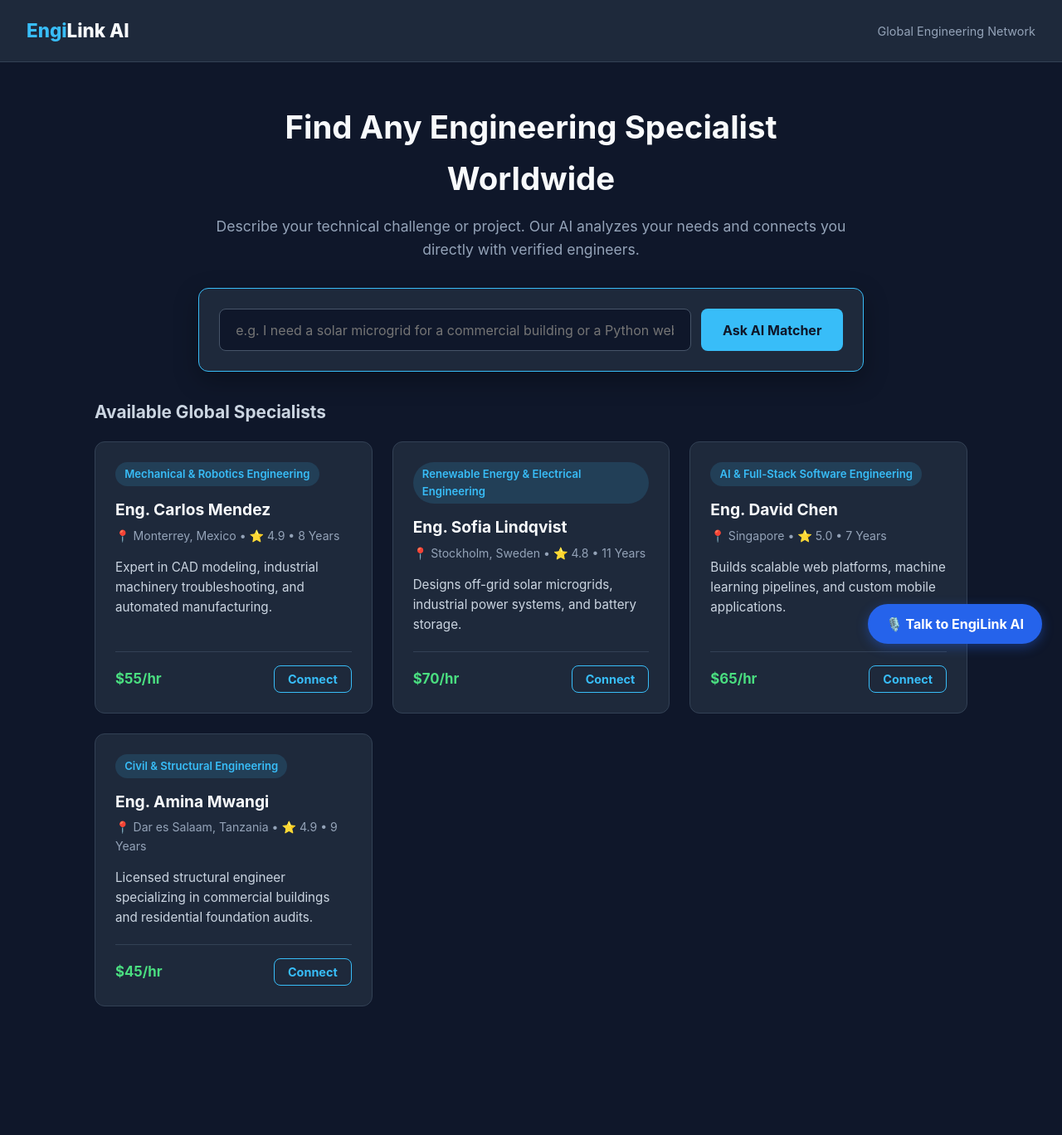
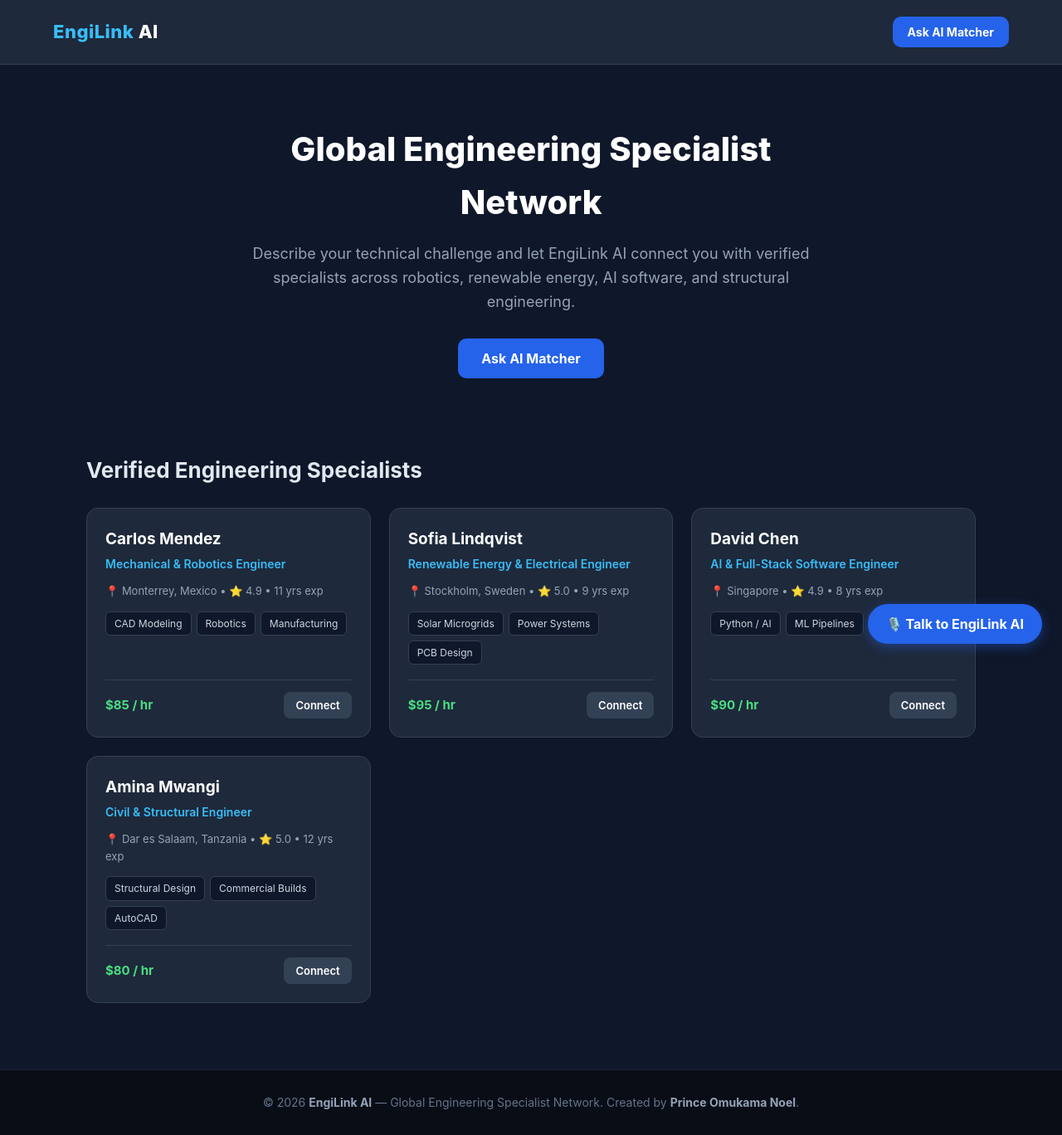
Before and after one commit to princetechpro0101-byte/engilink-ai, a Flask app: page / in a window 1280 px wide. Shown: the whole page at 83% size. Before the commit the page ends 1213 px from the top, so only its background shows below. Run offline with Flask 3, Linux system fonts and the light colour scheme; data comes from the database, SQL or seed files in the repository.

Commit message:
Deploy complete index.html with fixed AI companion

```diff
--- a/templates/index.html
+++ b/templates/index.html
@@ -1,154 +1,173 @@
+
+
+
+
+
+
+
 <!DOCTYPE html>
 <html lang="en">
 <head>
-    <meta name="google-site-verification" content="3tnwrVSai9Bf6vK3lCsq0T48Xs1h2ENGOa6Dm3FZsqg" />
   <meta charset="UTF-8">
   <meta name="viewport" content="width=device-width, initial-scale=1.0">
+  <meta name="author" content="Prince Omukama Noel">
+  <meta name="description" content="EngiLink AI - Global Engineering Specialist Network connecting clients with verified mechanical, electrical, software, and civil engineers.">
+  <meta name="google-site-verification" content="3tnwrVSai9Bf6vK3lCsq0T48Xs1h2ENGOa6Dm3FZsqg" />
   <title>EngiLink AI — Global Engineering Specialist Network</title>
   <style>
     * { box-sizing: border-box; margin: 0; padding: 0; font-family: -apple-system, BlinkMacSystemFont, "Segoe UI", Roboto, sans-serif; }
     body { background: #0f172a; color: #f8fafc; line-height: 1.6; }
-        header { background: #1e293b; padding: 1.2rem 2rem; border-bottom: 1px solid #334155; display: flex; justify-content: space-between; align-items: center; }
-        .logo { font-size: 1.4rem; font-weight: 800; color: #38bdf8; }
-        .logo span { color: #f8fafc; }
-        .hero { max-width: 850px; margin: 3rem auto 2rem; padding: 0 1.5rem; text-align: center; }
-        .hero h1 { font-size: 2.4rem; margin-bottom: 0.8rem; }
-        .hero p { color: #94a3b8; font-size: 1.1rem; margin-bottom: 2rem; }
-        .ai-box { background: #1e293b; border: 1px solid #38bdf8; border-radius: 12px; padding: 1.5rem; box-shadow: 0 10px 30px rgba(0,0,0,0.3); }
-        .input-group { display: flex; gap: 0.8rem; flex-wrap: wrap; }
-        input[type="text"] { flex: 1; min-width: 260px; padding: 0.9rem 1.2rem; border-radius: 8px; border: 1px solid #475569; background: #0f172a; color: #fff; font-size: 1rem; }
-        input[type="text"]:focus { outline: none; border-color: #38bdf8; }
-        button { background: #38bdf8; color: #0f172a; font-weight: 700; border: none; padding: 0.9rem 1.6rem; border-radius: 8px; cursor: pointer; font-size: 1rem; transition: 0.2s; }
-        button:hover { background: #7dd3fc; }
-        #ai-response { margin-top: 1.2rem; padding: 1rem; background: #0f172a; border-left: 4px solid #38bdf8; border-radius: 6px; text-align: left; display: none; color: #e2e8f0; }
-        .container { max-width: 1100px; margin: 2rem auto 4rem; padding: 0 1.5rem; }
-        .section-title { font-size: 1.3rem; margin-bottom: 1.2rem; color: #cbd5e1; }
-        .grid { display: grid; grid-template-columns: repeat(auto-fill, minmax(310px, 1fr)); gap: 1.5rem; }
-        .card { background: #1e293b; border: 1px solid #334155; border-radius: 12px; padding: 1.5rem; display: flex; flex-direction: column; justify-content: space-between; transition: transform 0.2s; }
-        .card:hover { transform: translateY(-4px); border-color: #38bdf8; }
-        .badge { display: inline-block; background: rgba(56, 189, 248, 0.15); color: #38bdf8; padding: 0.25rem 0.7rem; border-radius: 999px; font-size: 0.82rem; font-weight: 600; margin-bottom: 0.8rem; }
-        .card h3 { font-size: 1.2rem; margin-bottom: 0.3rem; }
-        .meta { font-size: 0.88rem; color: #94a3b8; margin-bottom: 0.9rem; }
-        .bio { font-size: 0.95rem; color: #cbd5e1; margin-bottom: 1.2rem; }
-        .card-footer { display: flex; justify-content: space-between; align-items: center; border-top: 1px solid #334155; padding-top: 1rem; }
-        .rate { font-weight: 700; color: #4ade80; font-size: 1.05rem; }
-        .hire-btn { background: transparent; border: 1px solid #38bdf8; color: #38bdf8; padding: 0.45rem 1rem; font-size: 0.9rem; }
-        .hire-btn:hover { background: #38bdf8; color: #0f172a; }
+    header { background: #1e293b; padding: 20px 5%; display: flex; justify-content: space-between; align-items: center; border-bottom: 1px solid #334155; }
+    .logo { font-size: 22px; font-weight: 800; color: #38bdf8; letter-spacing: 0.5px; }
+    .logo span { color: #ffffff; }
+    .hero { text-align: center; padding: 70px 5% 50px; max-width: 850px; margin: 0 auto; }
+    .hero h1 { font-size: 40px; font-weight: 800; margin-bottom: 16px; color: #ffffff; }
+    .hero p { font-size: 18px; color: #94a3b8; margin-bottom: 30px; }
+    .btn-primary { background: #2563eb; color: #ffffff; border: none; padding: 14px 28px; border-radius: 10px; font-size: 16px; font-weight: 700; cursor: pointer; transition: 0.2s; }
+    .btn-primary:hover { background: #1d4ed8; }
+    .directory { padding: 40px 5% 80px; max-width: 1200px; margin: 0 auto; }
+    .directory h2 { font-size: 26px; margin-bottom: 24px; color: #e2e8f0; }
+    .grid { display: grid; grid-template-columns: repeat(auto-fit, minmax(260px, 1fr)); gap: 22px; }
+    .card { background: #1e293b; border: 1px solid #334155; border-radius: 14px; padding: 22px; display: flex; flex-direction: column; justify-content: space-between; }
+    .card h3 { font-size: 19px; color: #ffffff; margin-bottom: 4px; }
+    .role { color: #38bdf8; font-size: 14px; font-weight: 600; margin-bottom: 10px; }
+    .meta { font-size: 13px; color: #94a3b8; margin-bottom: 14px; }
+    .skills { display: flex; flex-wrap: wrap; gap: 6px; margin-bottom: 18px; }
+    .tag { background: #0f172a; color: #cbd5e1; padding: 4px 10px; border-radius: 6px; font-size: 12px; border: 1px solid #334155; }
+    .card-footer { display: flex; justify-content: space-between; align-items: center; border-top: 1px solid #334155; padding-top: 14px; }
+    .rate { font-weight: 700; color: #4ade80; font-size: 15px; }
+    .btn-connect { background: #334155; color: #ffffff; border: none; padding: 8px 14px; border-radius: 8px; font-size: 13px; font-weight: 600; cursor: pointer; }
+    .btn-connect:hover { background: #2563eb; }
+    footer { background: #090d16; text-align: center; padding: 28px 5%; border-top: 1px solid #1e293b; color: #64748b; font-size: 14px; }
+    footer strong { color: #94a3b8; }
   </style>
 </head>
 <body>
 
   <header>
-    <div class="logo">Engi<span>Link AI</span></div>
-    <div style="color: #94a3b8; font-size: 0.9rem;">Global Engineering Network</div>
+    <div class="logo">EngiLink <span>AI</span></div>
+    <button onclick="openAIMode()" class="btn-primary" style="padding: 10px 18px; font-size: 14px;">Ask AI Matcher</button>
   </header>
 
   <section class="hero">
-    <h1>Find Any Engineering Specialist Worldwide</h1>
-    <p>Describe your technical challenge or project. Our AI analyzes your needs and connects you directly with verified engineers.</p>
+    <h1>Global Engineering Specialist Network</h1>
+    <p>Describe your technical challenge and let EngiLink AI connect you with verified specialists across robotics, renewable energy, AI software, and structural engineering.</p>
+    <button onclick="openAIMode()" class="btn-primary">Ask AI Matcher</button>
+  </section>
 
-    <div class="ai-box">
-        <div class="input-group">
-            <input type="text" id="problemInput" placeholder="e.g. I need a solar microgrid for a commercial building or a Python web app..." />
-            <button onclick="findSpecialist()">Ask AI Matcher</button>
+  <section class="directory">
+    <h2>Verified Engineering Specialists</h2>
+    <div class="grid">
+
+      <div class="card">
+        <div>
+          <h3>Carlos Mendez</h3>
+          <div class="role">Mechanical &amp; Robotics Engineer</div>
+          <div class="meta">📍 Monterrey, Mexico • ⭐ 4.9 • 11 yrs exp</div>
+          <div class="skills">
+            <span class="tag">CAD Modeling</span>
+            <span class="tag">Robotics</span>
+            <span class="tag">Manufacturing</span>
           </div>
-        <div id="ai-response"></div>
+        </div>
+        <div class="card-footer">
+          <span class="rate">$85 / hr</span>
+          <button onclick="openAIMode()" class="btn-connect">Connect</button>
+        </div>
+      </div>
+
+      <div class="card">
+        <div>
+          <h3>Sofia Lindqvist</h3>
+          <div class="role">Renewable Energy &amp; Electrical Engineer</div>
+          <div class="meta">📍 Stockholm, Sweden • ⭐ 5.0 • 9 yrs exp</div>
+          <div class="skills">
+            <span class="tag">Solar Microgrids</span>
+            <span class="tag">Power Systems</span>
+            <span class="tag">PCB Design</span>
+          </div>
+        </div>
+        <div class="card-footer">
+          <span class="rate">$95 / hr</span>
+          <button onclick="openAIMode()" class="btn-connect">Connect</button>
+        </div>
+      </div>
+
+      <div class="card">
+        <div>
+          <h3>David Chen</h3>
+          <div class="role">AI &amp; Full-Stack Software Engineer</div>
+          <div class="meta">📍 Singapore • ⭐ 4.9 • 8 yrs exp</div>
+          <div class="skills">
+            <span class="tag">Python / AI</span>
+            <span class="tag">ML Pipelines</span>
+            <span class="tag">Web Platforms</span>
+          </div>
+        </div>
+        <div class="card-footer">
+          <span class="rate">$90 / hr</span>
+          <button onclick="openAIMode()" class="btn-connect">Connect</button>
+        </div>
+      </div>
+
+      <div class="card">
+        <div>
+          <h3>Amina Mwangi</h3>
+          <div class="role">Civil &amp; Structural Engineer</div>
+          <div class="meta">📍 Dar es Salaam, Tanzania • ⭐ 5.0 • 12 yrs exp</div>
+          <div class="skills">
+            <span class="tag">Structural Design</span>
+            <span class="tag">Commercial Builds</span>
+            <span class="tag">AutoCAD</span>
+          </div>
+        </div>
+        <div class="card-footer">
+          <span class="rate">$80 / hr</span>
+          <button onclick="openAIMode()" class="btn-connect">Connect</button>
+        </div>
+      </div>
+
     </div>
   </section>
 
-<section class="container">
-    <h2 class="section-title" id="resultsHeading">Available Global Specialists</h2>
-    <div class="grid" id="engineersGrid">
-        {% for eng in engineers %}
-        <div class="card">
-            <div>
-                <span class="badge">{{ eng.specialty }}</span>
-                <h3>{{ eng.name }}</h3>
-                <div class="meta">📍 {{ eng.location }} • ⭐ {{ eng.rating }} • {{ eng.experience }}</div>
-                <p class="bio">{{ eng.bio }}</p>
-            </div>
-            <div class="card-footer">
-                <span class="rate">{{ eng.rate }}</span>
-                <button class="hire-btn" onclick="alert('Consultation request sent to {{ eng.name }}!')">Connect</button>
-            </div>
-        </div>
-        {% endfor %}
-    </div>
-</section>
+  <footer>
+    <p>&copy; 2026 <strong>EngiLink AI</strong> — Global Engineering Specialist Network. Created by <strong>Prince Omukama Noel</strong>.</p>
+  </footer>
 
-<script>
-async function findSpecialist() {
-    const query = document.getElementById("problemInput").value;
-    const responseBox = document.getElementById("ai-response");
-    const grid = document.getElementById("engineersGrid");
-    const heading = document.getElementById("resultsHeading");
-
-    responseBox.style.display = "block";
-    responseBox.innerHTML = "Analyzing project requirements...";
-
-    const res = await fetch("/api/match", {
-        method: "POST",
-        headers: { "Content-Type": "application/json" },
-        body: JSON.stringify({ query })
-    });
-    const data = await res.json();
-
-    responseBox.innerHTML = data.ai_summary;
-    heading.innerText = `Recommended Specialists (${data.matches.length})`;
-
-    grid.innerHTML = data.matches.map(eng => `
-        <div class="card">
-            <div>
-                <span class="badge">${eng.specialty}</span>
-                <h3>${eng.name}</h3>
-                <div class="meta">📍 ${eng.location} • ⭐ ${eng.rating} • ${eng.experience}</div>
-                <p class="bio">${eng.bio}</p>
-            </div>
-            <div class="card-footer">
-                <span class="rate">${eng.rate}</span>
-                <button class="hire-btn" onclick="alert('Consultation request sent to ${eng.name}!')">Connect</button>
-            </div>
-        </div>
-    `).join("");
-}
-
-document.getElementById("problemInput").addEventListener("keypress", function(e) {
-    if (e.key === "Enter") findSpecialist();
-});
-</script>
-<!-- STEP 2: Floating AI Mode Button -->
+  <!-- Floating AI Mode Button -->
   <button onclick="openAIMode()" style="position:fixed; bottom:24px; right:24px; background:#2563eb; color:white; border:none; padding:14px 22px; border-radius:50px; font-size:16px; font-weight:bold; cursor:pointer; box-shadow:0 4px 14px rgba(37,99,235,0.4); z-index:999;">
     🎙️ Talk to EngiLink AI
   </button>
-<!-- STEP 3: Expressive AI Chat & Voice Modal -->
-<div id="aiModal" style="display:none; position:fixed; inset:0; background:rgba(15,23,42,0.75); z-index:1000; align-items:center; justify-content:center; padding:16px;">
-<div style="background:#ffffff; width:100%; max-width:480px; border-radius:16px; overflow:hidden; box-shadow:0 20px 25px -5px rgba(0,0,0,0.2); font-family:sans-serif;">
 
-    <!-- Top Header: Shows AI Avatar Emoji & Current Emotion -->
+  <!-- Expressive AI Chat & Voice Modal -->
+  <div id="aiModal" style="display:none; position:fixed; inset:0; background:rgba(15,23,42,0.8); z-index:1000; align-items:center; justify-content:center; padding:16px;">
+    <div style="background:#ffffff; width:100%; max-width:480px; border-radius:16px; overflow:hidden; box-shadow:0 20px 25px -5px rgba(0,0,0,0.3); color:#1e293b;">
+
+      <!-- Header with Live Emotion Indicator -->
       <div style="background:#1e293b; color:white; padding:16px 20px; display:flex; justify-content:space-between; align-items:center;">
         <div style="display:flex; align-items:center; gap:10px;">
           <span id="aiAvatar" style="font-size:28px;">😊</span>
           <div>
             <div style="font-weight:bold; font-size:16px;">EngiLink Companion</div>
-        <div id="aiMoodLabel" style="font-size:12px; color:#94a3b8;">Mood: Warm & Ready</div>
+            <div id="aiMoodLabel" style="font-size:12px; color:#94a3b8;">Mood: Warm &amp; Ready</div>
           </div>
         </div>
         <button onclick="closeAIMode()" style="background:none; border:none; color:#94a3b8; font-size:22px; cursor:pointer;">✕</button>
       </div>
 
-    <!-- Middle Area: Scrollable Chat Messages -->
+      <!-- Chat History -->
       <div id="aiChatBox" style="height:320px; overflow-y:auto; padding:16px; background:#f8fafc; display:flex; flex-direction:column; gap:12px;">
-    <div style="background:#e2e8f0; color:#1e293b; padding:12px 14px; border-radius:12px; max-width:85%; align-self:flex-start; line-height:1.4;">
+        <div style="background:#e2e8f0; color:#1e293b; padding:12px 14px; border-radius:12px; max-width:85%; align-self:flex-start; line-height:1.4; font-size:14px;">
           Hey there! 👋 I'm your EngiLink engineering partner. Whether you're stressed over a broken circuit, excited about a new build, or just want to chat—talk or type to me!
         </div>
       </div>
 
-    <!-- Bottom Area: Mic Button, Text Input & Send Button -->
+      <!-- Input & Speech Controls -->
       <div style="padding:12px; background:white; border-top:1px solid #e2e8f0; display:flex; gap:8px; align-items:center;">
         <button id="micBtn" onclick="toggleVoiceInput()" title="Speak" style="background:#ef4444; color:white; border:none; width:44px; height:44px; border-radius:50%; font-size:18px; cursor:pointer; flex-shrink:0;">
           🎤
-    /button>
-    input id="aiUserInput" type="text" placeholder="Ask anything or talk engineering..." onkeypress="if(event.key==='Enter') handleUserMessage()" style="flex:1; padding:12px; border:1px solid #cbd5e1; border-radius:10px; font-size:14px; outline:none;">
+        </button>
+        <input id="aiUserInput" type="text" placeholder="Ask anything or talk engineering..." onkeypress="if(event.key==='Enter') handleUserMessage()" style="flex:1; padding:12px; border:1px solid #cbd5e1; border-radius:10px; font-size:14px; outline:none; color:#1e293b;">
         <button onclick="handleUserMessage()" style="background:#2563eb; color:white; border:none; padding:12px 16px; border-radius:10px; font-weight:bold; cursor:pointer;">
           Send
         </button>
@@ -156,9 +175,8 @@ document.getElementById("problemInput").addEventListener("keypress", function(e)
 
     </div>
   </div>
-<!-- STEP 4: JavaScript Logic for Emotions, Text & Speech -->
+
   <script>
-  // 1. Grab HTML elements by their IDs
     const aiModal = document.getElementById('aiModal');
     const aiChatBox = document.getElementById('aiChatBox');
     const aiUserInput = document.getElementById('aiUserInput');
@@ -166,166 +184,19 @@ document.getElementById("problemInput").addEventListener("keypress", function(e)
     const aiMoodLabel = document.getElementById('aiMoodLabel');
     const micBtn = document.getElementById('micBtn');
 
-  // 2. Open and Close the AI Window
     function openAIMode() {
       aiModal.style.display = 'flex';
     }
 
     function closeAIMode() {
       aiModal.style.display = 'none';
-    window.speechSynthesis.cancel(); // Stops voice if window closes
+      if ('speechSynthesis' in window) {
+        window.speechSynthesis.cancel();
+      }
     }
 
-  // 3. Emotion & Engineering Response Brain
     function generateEmotionalResponse(text) {
       const lower = text.toLowerCase();
-    let emotion = { emoji: "😊", label: "Warm & Friendly", pitch: 1.05, rate: 1.0 };
-    let reply = "";
-
-    // Check user's emotional mood first
-    if (lower.match(/help|broken|fail|error|stuck|hard|stress|urgent|problem/)) {
-    emotion = { emoji: "😟", label: "Empathetic & Supportive", pitch: 0.95, rate: 0.95 };
-    reply = "Take a deep breath—I hear how frustrating that is, and we're going to figure it out together! ";
-    } else if (lower.match(/awesome|great|build|idea|new|love|excited|amazing|rocket|robot|ai/)) {
-    emotion = { emoji: "🤩", label: "Excited & Inspired", pitch: 1.2, rate: 1.08 };
-    reply = "Oh, I love the energy behind that! Building something from scratch is the best part of engineering. ";
-    } else if (lower.match(/hi|hello|hey|how are you|who are you/)) {
-    emotion = { emoji: "😄", label: "Cheerful & Welcoming", pitch: 1.1, rate: 1.02 };
-    reply = "Hey! I'm doing fantastic today, especially now that we get to talk tech and ideas! ";
-    } else if (lower.match(/sad|tired|bored|give up/)) {
-    emotion = { emoji: "🤗", label: "Caring & Encouraging", pitch: 0.92, rate: 0.92 };
-    reply = "Hey, even the greatest engineers hit rough days. Take a quick break if you need one—I'm right here with you. ";
-    } else {
-    emotion = { emoji: "🤔", label: "Thoughtful & Curious", pitch: 1.0, rate: 1.0 };
-    reply = "That's a really interesting question! Let's think through it step by step. ";
-    }
-
-    // Check engineering topic and match a specialist
-    if (lower.match(/solar|power|battery|grid|electric|circuit/)) {
-    reply += "For electrical or renewable power designs, checking load balance and voltage drop first saves huge headaches. Would you like me to connect you with Eng. Sofia Lindqvist for a deep dive?";
-    } else if (lower.match(/robot|cad|machine|3d|mechanical|motor|engine/)) {
-    reply += "In mechanical and robotics builds, tolerance checks and torque calculations make all the difference. Eng. Carlos Mendez on our network is a wizard at this!";
-    } else if (lower.match(/code|software|app|web|ai|python|data/)) {
-    reply += "Clean architecture and modular testing will keep your software scalable. You could also team up with Eng. David Chen if you want extra hands on the code!";
-    } else if (lower.match(/building|bridge|house|foundation|civil|concrete|structure/)) {
-    reply += "Safety factors and soil load testing always come first in structural work. Eng. Amina Mwangi here in Dar es Salaam specializes in exactly that!";
-    } else {
-    reply += "Tell me a bit more about what you're working on—or even if it's outside engineering, I'm always happy to listen and brainstorm with you!";
-    }
-
-    return { emotion, reply };
-  }
-
-  // 4. Add Chat Bubbles to the Screen
-function appendMessage(sender, text) {
-    const msg = document.createElement('div');
-    msg.style.padding = '12px 14px';
-    msg.style.borderRadius = '12px';
-    msg.style.maxWidth = '85%';
-    msg.style.lineHeight = '1.4';
-    msg.style.fontSize = '14px';
-
-    if (sender === 'user') {
-    msg.style.background = '#2563eb';
-    msg.style.color = 'white';
-    msg.style.alignSelf = 'flex-end';
-    } else {
-    msg.style.background = '#e2e8f0';
-    msg.style.color = '#1e293b';
-    msg.style.alignSelf = 'flex-start';
-    }
-
-    msg.textContent = text;
-    aiChatBox.appendChild(msg);
-    aiChatBox.scrollTop = aiChatBox.scrollHeight;
-  }
-
-  // 5. Make the AI Speak Out Loud
-function speakText(text, pitch, rate) {
-    if (!('speechSynthesis' in window)) return;
-    window.speechSynthesis.cancel();
-    const utterance = new SpeechSynthesisUtterance(text);
-    utterance.pitch = pitch;
-    utterance.rate = rate;
-    window.speechSynthesis.speak(utterance);
-  }
-
-  // 6. Process User Message (Text or Voice)
-function handleUserMessage() {
-    const text = aiUserInput.value.trim();
-    if (!text) return;
-
-    appendMessage('user', text);
-    aiUserInput.value = '';
-
-    const { emotion, reply } = generateEmotionalResponse(text);
-    aiAvatar.textContent = emotion.emoji;
-    aiMoodLabel.textContent = `Mood: ${emotion.label}`;
-
-    setTimeout(() => {
-    appendMessage('ai', reply);
-    speakText(reply, emotion.pitch, emotion.rate);
-    }, 400);
-  }
-
-  // 7. Microphone Speech-to-Text Setup
-const SpeechRecognition = window.SpeechRecognition || window.webkitSpeechRecognition;
-let recognition = null;
-let isListening = false;
-
-if (SpeechRecognition) {
-    recognition = new SpeechRecognition();
-    recognition.lang = 'en-US';
-    recognition.interimResults = false;
-
-    recognition.onstart = () => {
-    isListening = true;
-      micBtn.style.background = '#16a34a'; // Turns green while listening
-    aiMoodLabel.textContent = 'Listening to your voice...';
-    };
-
-    recognition.onresult = (event) => {
-      // Fixed index [0][0] to grab the exact spoken sentence
-    const transcript = event.results[0][0].transcript;
-    aiUserInput.value = transcript;
-    handleUserMessage();
-    };
-
-    recognition.onend = () => {
-    isListening = false;
-      micBtn.style.background = '#ef4444'; // Turns back to red when done
-    };
-}
-
-function toggleVoiceInput() {
-    if (!recognition) {
-    alert("Voice input isn't supported in this browser—try Chrome or Safari, or type your message!");
-    return;
-    }
-    if (isListening) {
-    recognition.stop();
-    } else {
-    recognition.start();
-    }
-  }
-</script>
-
-
-
-
-
-
-
-
-
-
-
-
-
-
-
-
-
 
 
 
```
Lines whose indentation alone changed are shown as unchanged.
